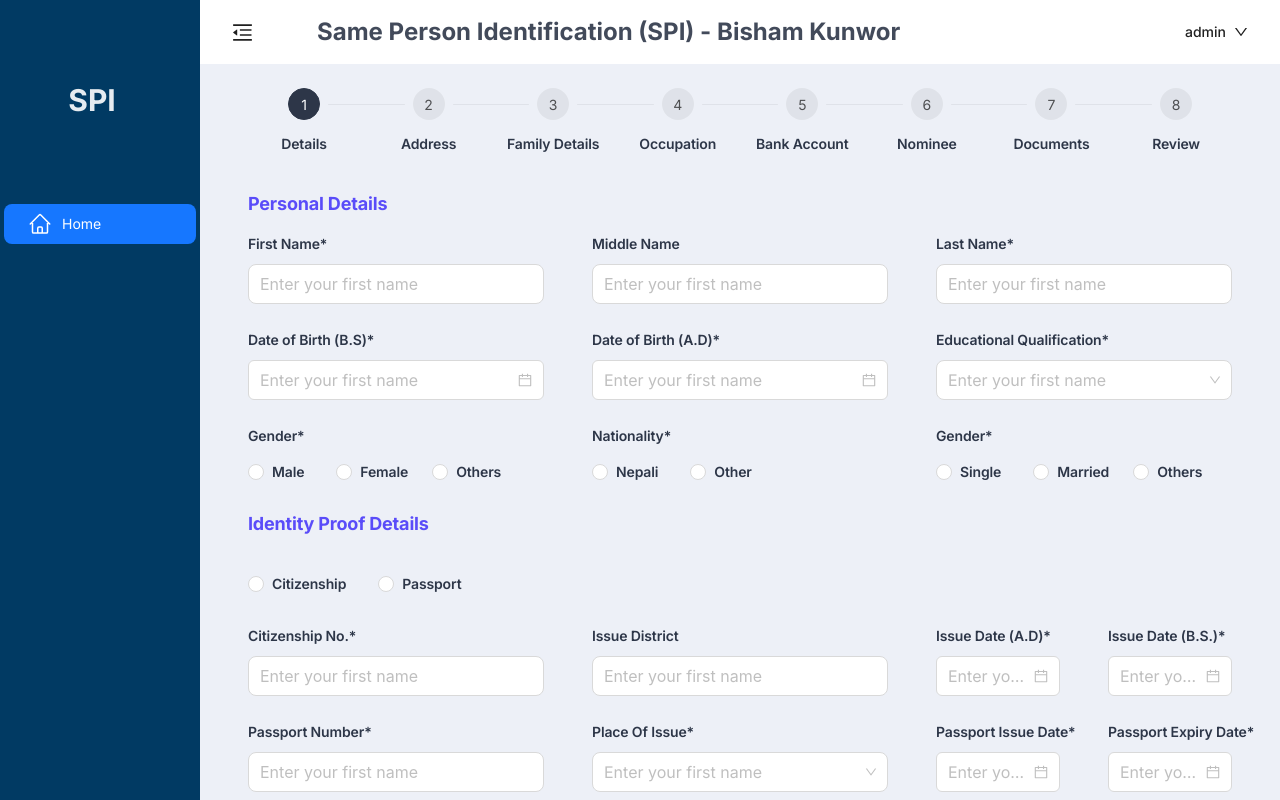
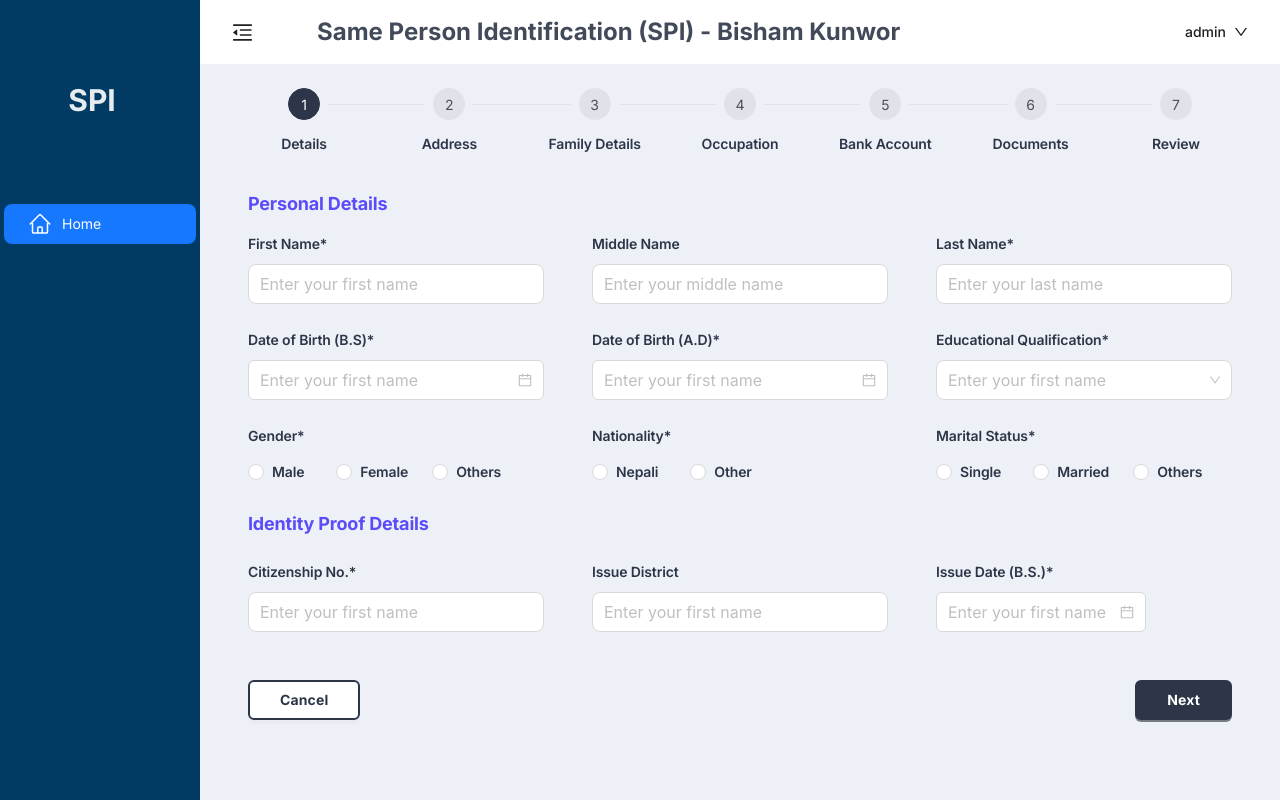
Before and after one commit to BishamKunwor/SPI-Same-Person-Identification, a Next.js app: page /create-demat-account in a window 1280 px wide. Built offline with nearby package versions, Linux system fonts and the light colour scheme.

Commit message:
Completed Details page form names

```diff
--- a/components/AccountSetupForm/ClientDetails/index.tsx
+++ b/components/AccountSetupForm/ClientDetails/index.tsx
@@ -1,4 +1,4 @@
-import { DatePicker, Form, Input, Radio, Row, Select } from "antd";
+import { Button, DatePicker, Form, Input, Radio, Row, Select } from "antd";
 import AccSetupFormHeading from "../../AccSetupFormHeading";
 import FormItemWrapper from "../../FormItemWrapper";
 import FormLabel from "../../FormLabel";
@@ -33,30 +33,54 @@ export default function ClientDetailsForm({
           Personal Details
         </AccSetupFormHeading>
         <Row gutter={[48, 0]}>
-          <FormItemWrapper colProps={{ span: 8 }} label="First Name*">
+          <FormItemWrapper
+            colProps={{ span: 8 }}
+            label="First Name*"
+            formItemsProps={{
+              name: "firstName",
+            }}
+          >
             <Input
               disabled={isEditable}
               size="large"
               placeholder="Enter your first name"
             />
           </FormItemWrapper>
-          <FormItemWrapper colProps={{ span: 8 }} label="Middle Name">
+          <FormItemWrapper
+            colProps={{ span: 8 }}
+            formItemsProps={{
+              name: "middleName",
+            }}
+            label="Middle Name"
+          >
             <Input
               disabled={isEditable}
               size="large"
-              placeholder="Enter your first name"
+              placeholder="Enter your middle name"
             />
           </FormItemWrapper>
-          <FormItemWrapper colProps={{ span: 8 }} label="Last Name*">
+          <FormItemWrapper
+            colProps={{ span: 8 }}
+            label="Last Name*"
+            formItemsProps={{
+              name: "lastName",
+            }}
+          >
             <Input
               disabled={isEditable}
               size="large"
-              placeholder="Enter your first name"
+              placeholder="Enter your last name"
             />
           </FormItemWrapper>
         </Row>
         <Row gutter={[48, 0]}>
-          <FormItemWrapper colProps={{ span: 8 }} label="Date of Birth (B.S)*">
+          <FormItemWrapper
+            colProps={{ span: 8 }}
+            formItemsProps={{
+              name: "dateOfBirthBS",
+            }}
+            label="Date of Birth (B.S)*"
+          >
             <DatePicker
               disabled={isEditable}
               className="w-full"
@@ -64,7 +88,13 @@ export default function ClientDetailsForm({
               placeholder="Enter your first name"
             />
           </FormItemWrapper>
-          <FormItemWrapper colProps={{ span: 8 }} label="Date of Birth (A.D)*">
+          <FormItemWrapper
+            colProps={{ span: 8 }}
+            formItemsProps={{
+              name: "dateOfBithAD",
+            }}
+            label="Date of Birth (A.D)*"
+          >
             <DatePicker
               disabled={isEditable}
               className="w-full"
@@ -75,6 +105,9 @@ export default function ClientDetailsForm({
           <FormItemWrapper
             colProps={{ span: 8 }}
             label="Educational Qualification*"
+            formItemsProps={{
+              name: "educationQualification",
+            }}
           >
             <Select
               disabled={isEditable}
@@ -90,6 +123,7 @@ export default function ClientDetailsForm({
             colProps={{ span: 8 }}
             formItemsProps={{
               rules: [{ required: true, message: "Not empty" }],
+              name: "gender",
             }}
           >
             <Radio.Group
@@ -125,6 +159,7 @@ export default function ClientDetailsForm({
             colProps={{ span: 8 }}
             formItemsProps={{
               rules: [{ required: true, message: "Not empty" }],
+              name: "nationality",
             }}
           >
             <Radio.Group
@@ -147,11 +182,12 @@ export default function ClientDetailsForm({
             </Radio.Group>
           </FormItemWrapper>
           <FormItemWrapper
-            label="Gender*"
+            label="Marital Status*"
             labelAlignment="vertical"
             colProps={{ span: 8 }}
             formItemsProps={{
               rules: [{ required: true, message: "Not empty" }],
+              name: "maritalStatus",
             }}
           >
             <Radio.Group
@@ -183,7 +219,7 @@ export default function ClientDetailsForm({
         <AccSetupFormHeading className="mb-6">
           Identity Proof Details
         </AccSetupFormHeading>
-        <Row gutter={[48, 0]}>
+        {/* <Row gutter={[48, 0]}>
           <FormItemWrapper
             labelAlignment="vertical"
             colProps={{ span: 8 }}
@@ -210,31 +246,55 @@ export default function ClientDetailsForm({
               </div>
             </Radio.Group>
           </FormItemWrapper>
-        </Row>
+        </Row> */}
         <Row gutter={[48, 0]}>
-          <FormItemWrapper colProps={{ span: 8 }} label="Citizenship No.*">
+          <FormItemWrapper
+            colProps={{ span: 8 }}
+            label="Citizenship No.*"
+            formItemsProps={{
+              name: "citizenshipNo",
+            }}
+          >
             <Input
               disabled={isEditable}
               size="large"
               placeholder="Enter your first name"
             />
           </FormItemWrapper>
-          <FormItemWrapper colProps={{ span: 8 }} label="Issue District">
+          <FormItemWrapper
+            colProps={{ span: 8 }}
+            label="Issue District"
+            formItemsProps={{
+              name: "issueDistrict",
+            }}
+          >
             <Input
               disabled={isEditable}
               size="large"
               placeholder="Enter your first name"
             />
           </FormItemWrapper>
-          <FormItemWrapper colProps={{ span: 4 }} label="Issue Date (A.D)*">
+          {/* <FormItemWrapper
+            colProps={{ span: 4 }}
+            label="Issue Date (A.D)*"
+            formItemsProps={{
+              name: "issueDate",
+            }}
+          >
             <DatePicker
               disabled={isEditable}
               className="w-full"
               size="large"
               placeholder="Enter your first name"
             />
-          </FormItemWrapper>
-          <FormItemWrapper colProps={{ span: 4 }} label="Issue Date (B.S.)*">
+          </FormItemWrapper> */}
+          <FormItemWrapper
+            colProps={{ span: 6 }}
+            label="Issue Date (B.S.)*"
+            formItemsProps={{
+              name: "issueDate",
+            }}
+          >
             <DatePicker
               disabled={isEditable}
               className="w-full"
@@ -243,7 +303,7 @@ export default function ClientDetailsForm({
             />
           </FormItemWrapper>
         </Row>
-        <Row gutter={[48, 0]}>
+        {/* <Row gutter={[48, 0]}>
           <FormItemWrapper colProps={{ span: 8 }} label="Passport Number*">
             <Input
               disabled={isEditable}
@@ -274,7 +334,7 @@ export default function ClientDetailsForm({
               placeholder="Enter your first name"
             />
           </FormItemWrapper>
-        </Row>
+        </Row> */}
         {!isEditable && (
           <div className="mt-6">
             <PageBottomButtons
--- a/components/AccountSetupForm/ClientReviewPage/index.tsx
+++ b/components/AccountSetupForm/ClientReviewPage/index.tsx
@@ -4,7 +4,7 @@ import ClientAddressForm from "../ClientAddress"
 import ClientBankAccForm from "../ClientBankAcc"
 import ClientDetailsForm from "../ClientDetails"
 import ClientFamilyDetailsForm from "../ClientFamilyDetails"
-import ClientNomineeForm from "../ClientNomineeDetails"
+// import ClientNomineeForm from "../ClientNomineeDetails"
 import ClientOccupationForm from "../ClientOccupation"
 
 interface ClientReviewPageArgs {
@@ -20,7 +20,7 @@ export default function ClientReviewPage({ prev }: ClientReviewPageArgs) {
         <ClientFamilyDetailsForm calledFrom="review" />
         <ClientOccupationForm calledFrom="review" />
         <ClientBankAccForm calledFrom="review" />
-        <ClientNomineeForm calledFrom="review" />
+        {/* <ClientNomineeForm calledFrom="review" /> */}
         <div className="mt-6">
             <PageBottomButtons
                 cancelBtnProps={{ loading: false, onClick: () => { prev() } }}
--- a/components/FormItemWrapper/index.tsx
+++ b/components/FormItemWrapper/index.tsx
@@ -3,12 +3,12 @@ import InputFieldWrapper from "../InputFieldWrapper";
 
 // Children contains Form element (Input, select). Label is for input label and use labelAlignment for top or side-by-side alignment of label with input type
 interface FormItemWrapperProps {
-  children?: JSX.Element,
-  formItemsProps?: any,
-  label?: string,
-  labelAlignment?: "vertical" | "horizontal",
-  colProps?: any,
-  isDisabled?: boolean
+  children?: JSX.Element;
+  formItemsProps?: any;
+  label?: string;
+  labelAlignment?: "vertical" | "horizontal";
+  colProps?: any;
+  isDisabled?: boolean;
 }
 export default function FormItemWrapper({
   children,
--- a/components/pages/CreateDematAccount/index.tsx
+++ b/components/pages/CreateDematAccount/index.tsx
@@ -7,7 +7,7 @@ import ClientFamilyDetailsForm from "../../AccountSetupForm/ClientFamilyDetails"
 import ClientOccupationForm from "../../AccountSetupForm/ClientOccupation";
 import ClientBankAccForm from "../../AccountSetupForm/ClientBankAcc";
 import ClientReviewPage from "../../AccountSetupForm/ClientReviewPage";
-import ClientNomineeForm from "../../AccountSetupForm/ClientNomineeDetails";
+// import ClientNomineeForm from "../../AccountSetupForm/ClientNomineeDetails";
 import ClientDocsForm from "../../AccountSetupForm/ClientDocs";
 
 export default function CreateDematAccount() {
@@ -39,10 +39,10 @@ export default function CreateDematAccount() {
       title: <FormLabel>Bank Account</FormLabel>,
       component: <ClientBankAccForm prev={prev} next={next} />,
     },
-    {
-      title: <FormLabel>Nominee</FormLabel>,
-      component: <ClientNomineeForm prev={prev} next={next} />,
-    },
+    // {
+    //   title: <FormLabel>Nominee</FormLabel>,
+    //   component: <ClientNomineeForm prev={prev} next={next} />,
+    // },
     {
       title: <FormLabel>Documents</FormLabel>,
       component: <ClientDocsForm prev={prev} next={next} />,
```
